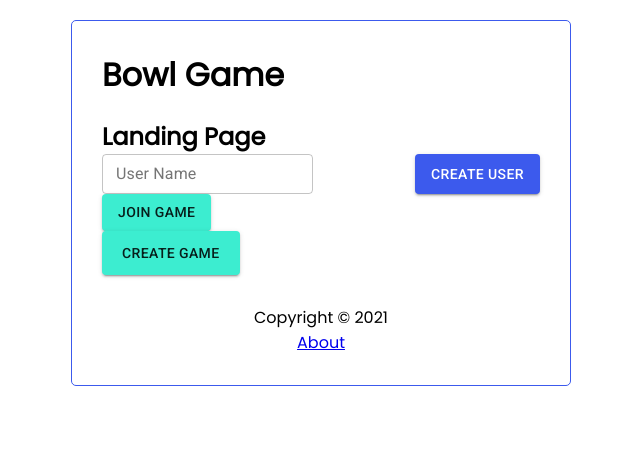
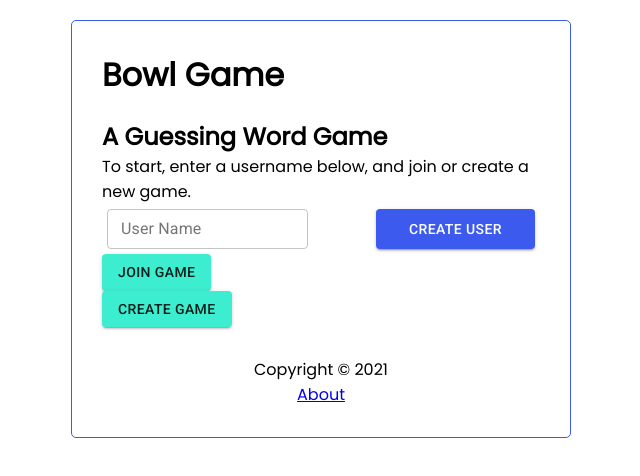
Before and after one commit to The-Code-Cupboard/bowl-game, a React (Create React App) app: page / in a window 1280 px wide. Shown: the top 476 px of the page, without its empty margins (319-959 px from the left). Built offline with nearby package versions, Linux system fonts and the light colour scheme; no server answers.

Commit message:
moved files from common to components folders

```diff
--- a/src/views/Landing/Landing.js
+++ b/src/views/Landing/Landing.js
@@ -1,8 +1,9 @@
 import { Button } from "@material-ui/core";
 import { Link } from "react-router-dom";
-import UserNameBox from "../../common/UserNameBox";
+import UserNameBox from "./components/UserNameBox";
 import { postUser } from "../../services/http_services";
-import CreateGameModal from "./CreateGameModal";
+import CreateGameModal from "./components/CreateGameModal";
+import { fetchUsername } from "../../services/http_services";
 
 const Landing = ({ userId }) => {
   const addUser = async (myUsername) => {
@@ -11,7 +12,8 @@ const Landing = ({ userId }) => {
 
   return (
     <div className="landing">
-      <h2>Landing Page</h2>
+      <h2>A Guessing Word Game</h2>
+      <p>To start, enter a username below, and join or create a new game.</p>
       <UserNameBox onAdd={addUser} />
       <div className="buttons centered">
         <Link to="/lobby">
--- a/src/views/Landing/CreateGameModal.js
+++ b/src/views/Landing/components/CreateGameModal.js
@@ -97,12 +97,7 @@ export default function CreateGameModal() {
 
   return (
     <div>
-      <Button
-        className={classes.root}
-        variant="contained"
-        color="secondary"
-        onClick={handleOpen}
-      >
+      <Button variant="contained" color="secondary" onClick={handleOpen}>
         Create Game
       </Button>
       <Modal
--- a/src/common/UserNameBox.js
+++ b/src/views/Landing/components/UserNameBox.js
@@ -9,13 +9,14 @@ const useStyles = makeStyles({
     display: "flex",
     justifyContent: "space-between",
     "& > *": {
-      // margin: "5px",
-      // width: "25ch",
+      margin: "5px",
+      padding: "0",
+      width: "20ch",
     },
   },
 });
 
-const UserNameBox = ({ onAdd }) => {
+const UserNameBox = ({ onAdd, usernameFromServer }) => {
   const classes = useStyles();
   const [username, setUsername] = useState("");
   const [showUsernameField, setShowUsernameField] = useState(true);
@@ -53,6 +54,7 @@ const UserNameBox = ({ onAdd }) => {
         label="User Name"
         variant="outlined"
         size="small"
+        defaultValue={usernameFromServer}
         onChange={(e) => {
           setUsername(e.target.value);
         }}
--- a/src/views/Lobby/Lobby.js
+++ b/src/views/Lobby/Lobby.js
@@ -1,6 +1,6 @@
 import { Link } from "react-router-dom";
-import AddWord from "../../common/AddWord";
-import Words from "../../common/Words";
+import AddWord from "./components/AddWord";
+import Words from "./components/Words";
 
 import { deleteWord } from "../../services/http_services";
 
--- a/src/common/Words.js
+++ b/src/views/Lobby/components/Words.js
@@ -1,4 +1,4 @@
-import Word from "./Word";
+import Word from "../../../common/Word";
 
 const Words = ({ words, onDelete }) => {
   console.log("words: ", words);
```
Also changed, not shown: src/views/Lobby/components/AddWord.js (renamed from src/common/AddWord.js).
